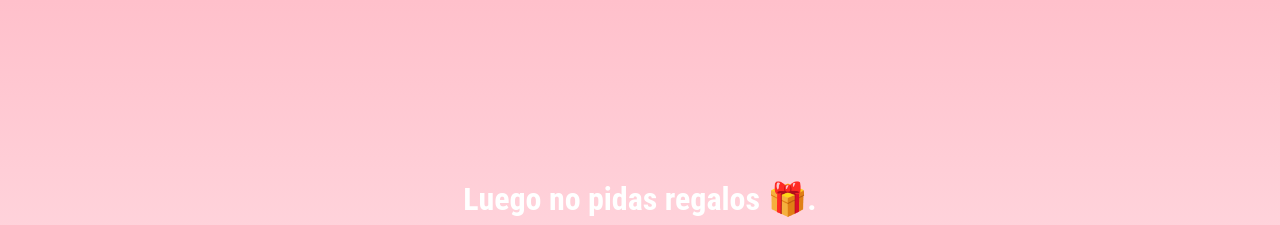
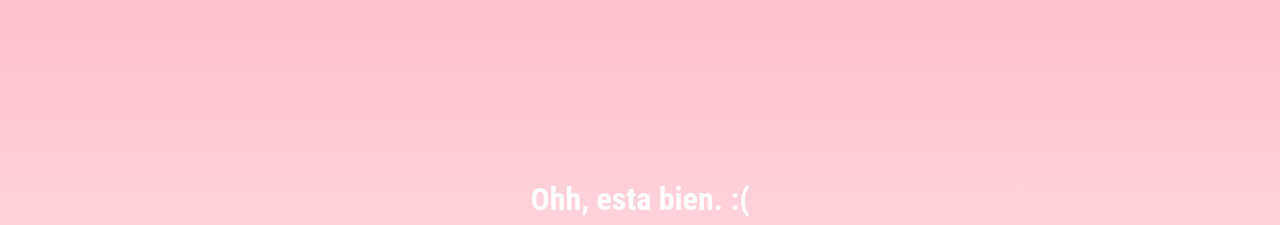
Before and after one commit to gekoxdd/Proyecto-san-valentin, a plain HTML site: page index.html in a window 1280 px wide. Both pictures are taken after a click on the button "NO". Shown: the top 225 px of the page. Drawn offline with nearby package versions, Linux system fonts and the light colour scheme; grey boxes are pictures that could not be loaded.

Commit message:
Update index.html

```diff
--- a/index.html
+++ b/index.html
@@ -131,9 +131,9 @@
         }
 
         function clickno() {
-            title.innerHTML = "Luego no pidas regalos 🎁.";
+            title.innerHTML = "Ohh, esta bien. :(";
             yapresiono = true;
-            imagen.src = "https://cdn.discordapp.com/attachments/1274851085873451110/1335008643325755546/image.png";
+            imagen.src = "https://www.google.com/imgres?q=%3A(&imgurl=https%3A%2F%2Fsymbl-world.akamaized.net%2Fi%2Fwebp%2F2a%2Faae8004fb6774d4f8a2f034ee883ef.webp&imgrefurl=https%3A%2F%2Fsymbl.cc%2Fes%2F1F61E%2F&docid=SIg9RJBjtm9SwM&tbnid=3eSDWxs-VC0QrM&vet=12ahUKEwjuv-TSq6GLAxU7SzABHdvjC_kQM3oECD4QAA..i&w=640&h=640&hcb=2&ved=2ahUKEwjuv-TSq6GLAxU7SzABHdvjC_kQM3oECD4QAA";
             console.log("No!");
         }
     </script>
```
